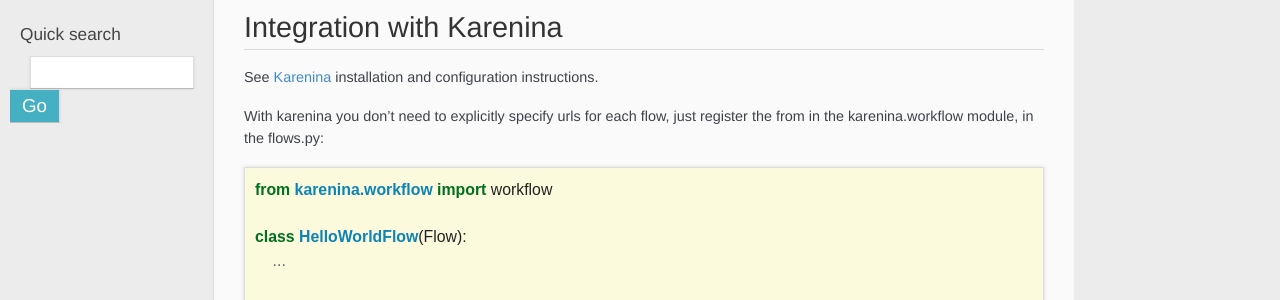
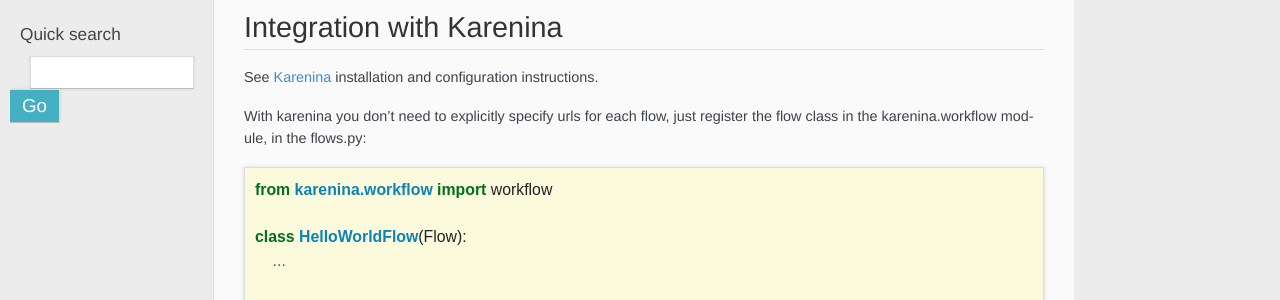
Before and after one commit to kmmbvnr/viewflow-docs-v1, a Sphinx documentation site: the page built from docs/quick_start.rst, in a window 1280 px wide and 900 px high, scrolled down 2074 px. Shown: the part 524-824 px from the top of the window. Built offline with Sphinx 7.4.7, drawn with Linux system fonts in a browser that asks for light colours; nearby versions of some CDN libraries; some web fonts are replaced.

Commit message:
fixed typo

```diff
--- a/docs/quick_start.rst
+++ b/docs/quick_start.rst
@@ -122,7 +122,7 @@
 See :doc:`karenina` installation and configuration instructions.
 
 With karenina you don't need to explicitly specify urls for each flow, just register
-the from in the karenina.workflow module, in the flows.py::
+the flow class in the karenina.workflow module, in the flows.py::
 
     from karenina.workflow import workflow
 
```
